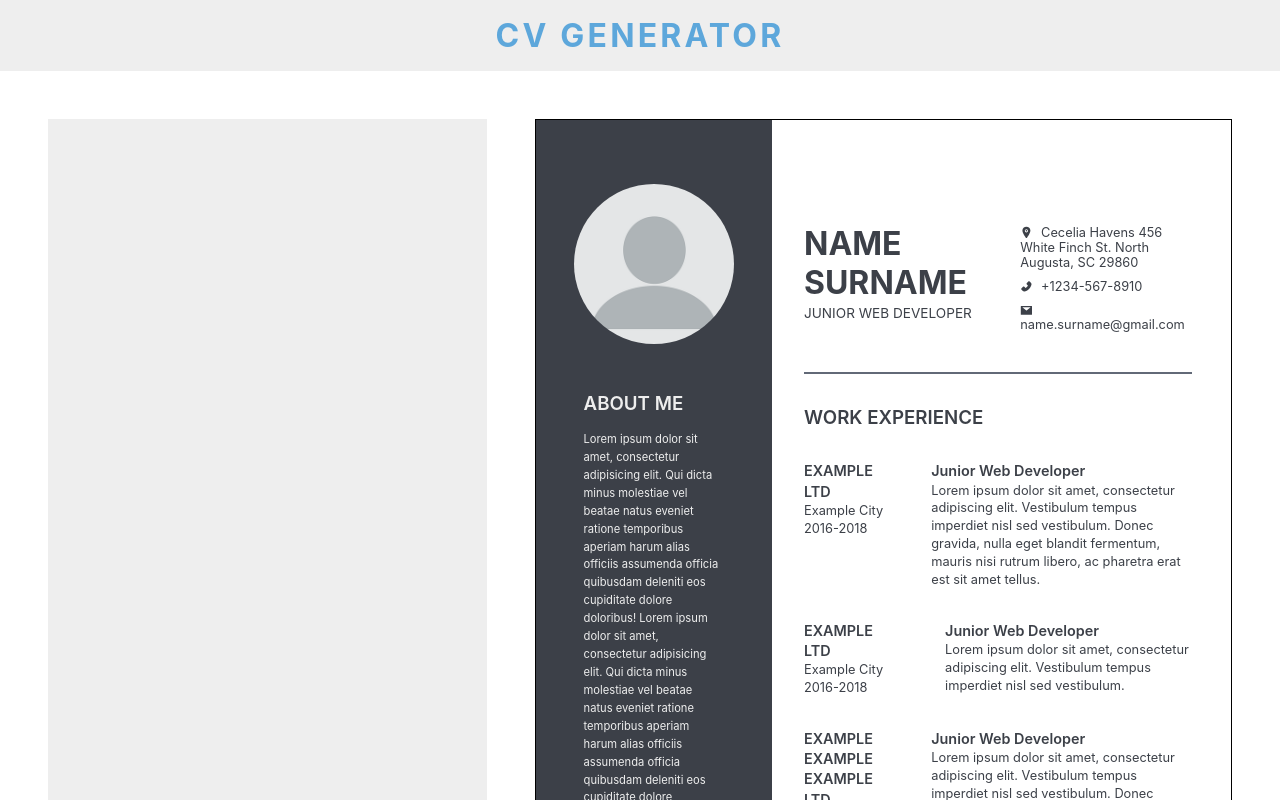
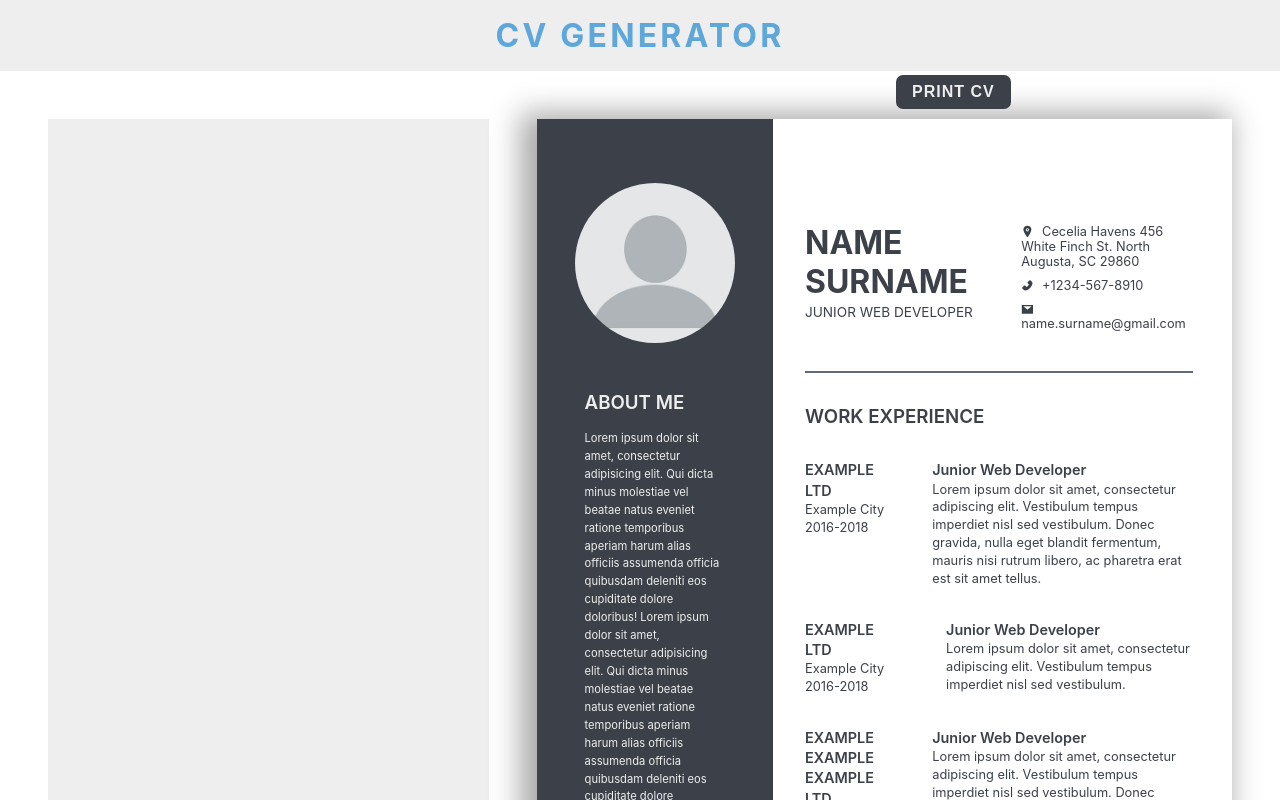
Before and after one commit to av-erencelik/cv-project, a React (Create React App) app: page / in a window 1280 px wide. Shown: the top 800 px of the page. Built offline with nearby package versions, Linux system fonts and the light colour scheme.

Commit message:
added print button

```diff
--- a/src/components/CvPreview/CvPrev.js
+++ b/src/components/CvPreview/CvPrev.js
@@ -10,7 +10,7 @@ class CvPrev extends React.Component {
 
   render() {
     return (
-      <>
+      <div className="cv-preview">
         <div className="left-side">
           <img
             src="./example.webp"
@@ -150,7 +150,7 @@ class CvPrev extends React.Component {
             </div>
           </div>
         </div>
-      </>
+      </div>
     );
   }
 }
--- /dev/null
+++ b/src/components/CvPreview/CvPrev.print.js
@@ -0,0 +1,67 @@
+import * as React from "react";
+import ReactToPrint from "react-to-print";
+import CvPrev from "./CvPrev";
+
+export class PrintCv extends React.Component {
+  componentRef = null;
+
+  constructor(props) {
+    super(props);
+
+    this.state = {
+      isLoading: false,
+      text: "old boring text",
+    };
+  }
+
+  handleAfterPrint = () => {
+    console.log("`onAfterPrint` called"); // tslint:disable-line no-console
+  };
+
+  handleBeforePrint = () => {
+    console.log("`onBeforePrint` called"); // tslint:disable-line no-console
+  };
+
+  handleOnBeforeGetContent = () => {
+    console.log("`onBeforeGetContent` called"); // tslint:disable-line no-console
+    this.setState({ text: "Loading new text...", isLoading: true });
+
+    return new Promise((resolve) => {
+      setTimeout(() => {
+        this.setState(
+          { text: "New, Updated Text!", isLoading: false },
+          resolve
+        );
+      }, 2000);
+    });
+  };
+
+  setComponentRef = (ref) => {
+    this.componentRef = ref;
+  };
+
+  reactToPrintContent = () => {
+    return this.componentRef;
+  };
+
+  reactToPrintTrigger = () => {
+    return <button className="print">PRINT CV</button>;
+  };
+
+  render() {
+    return (
+      <>
+        <CvPrev ref={this.setComponentRef} text={this.state.text} />
+        <ReactToPrint
+          content={this.reactToPrintContent}
+          documentTitle="Cv"
+          onAfterPrint={this.handleAfterPrint}
+          onBeforeGetContent={this.handleOnBeforeGetContent}
+          onBeforePrint={this.handleBeforePrint}
+          removeAfterPrint
+          trigger={this.reactToPrintTrigger}
+        />
+      </>
+    );
+  }
+}
--- a/src/components/main.js
+++ b/src/components/main.js
@@ -1,14 +1,19 @@
 import React from "react";
+
 import "../styles/Main.css";
 import CvPrev from "./CvPreview/CvPrev";
+import { PrintCv } from "./CvPreview/CvPrev.print";
+
 class Main extends React.Component {
+  constructor(props) {
+    super(props);
+  }
+
   render() {
     return (
       <main className="main">
         <div className="cv-form"></div>
-        <div className="cv-preview">
-          <CvPrev />
-        </div>
+        <PrintCv />
       </main>
     );
   }
--- a/src/styles/CvPrev.css
+++ b/src/styles/CvPrev.css
@@ -157,3 +157,22 @@
 .program-description {
   font-size: 0.8rem;
 }
+.print {
+  position: absolute;
+  top: 75px;
+  left: 70%;
+  padding: 0.5rem 1rem;
+  outline: none;
+  border: none;
+  cursor: pointer;
+  color: #eeeeee;
+  background-color: #3c4048;
+  border-radius: 7px;
+  font-size: 1rem;
+  letter-spacing: 1px;
+  font-weight: 600;
+  transition: all 0.3s;
+}
+.print:hover {
+  scale: 1.1;
+}
--- a/src/styles/Main.css
+++ b/src/styles/Main.css
@@ -1,7 +1,6 @@
 .main {
   gap: 3rem;
   display: flex;
-  position: relative;
   justify-content: center;
   padding: 3rem;
 }
@@ -13,7 +12,7 @@
 .cv-preview {
   height: 1123px;
   width: 794px;
-  border: 1px solid black;
+  box-shadow: -9px 1px 28px 7px rgba(0, 0, 0, 0.35);
   position: sticky;
   top: 1rem;
   display: flex;
```
